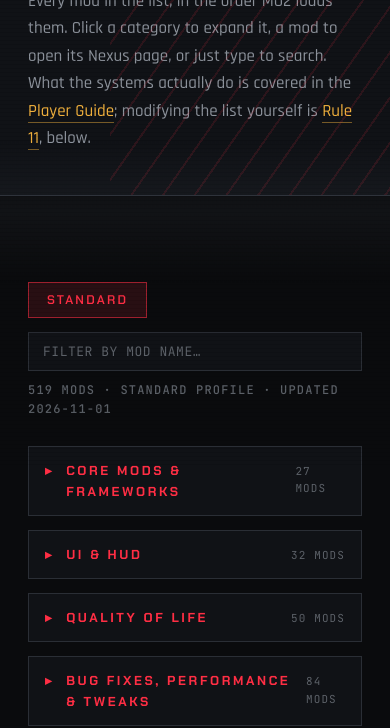
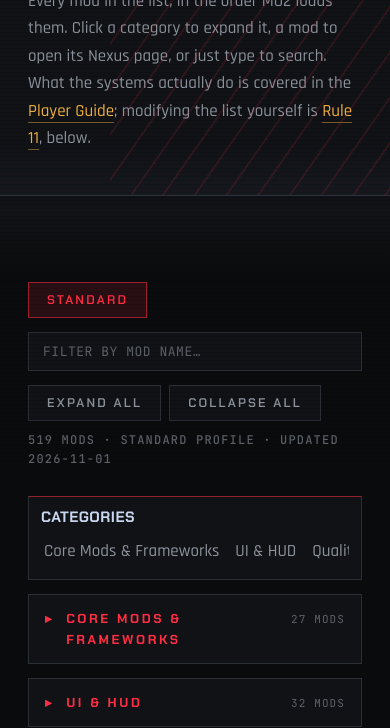
Before and after one commit to qcargile/Chrome-Blood, a plain HTML site: page docs/mods.html in a window 390 px wide. Shown: the part 376-1104 px from the top of the page. Drawn offline with nearby package versions, Linux system fonts and the light colour scheme; no server answers.

Commit message:
Improve navigation on the load order page

```diff
--- a/docs/assets/style.css
+++ b/docs/assets/style.css
@@ -748,6 +748,8 @@ details.fold .fold-body { padding: 4px 22px 20px; color: var(--text-dim); }
 
 .lo-controls { display: flex; gap: 14px; flex-wrap: wrap; align-items: center; margin: 30px 0 10px; }
 .lo-tabs { display: flex; gap: 8px; }
+.lo-actions { display: flex; gap: 8px; flex-wrap: wrap; }
+.lo-actions[hidden] { display: none; }
 .lo-tab {
   font-family: var(--label);
   font-weight: 600;
@@ -777,7 +779,27 @@ details.fold .fold-body { padding: 4px 22px 20px; color: var(--text-dim); }
 .lo-search:focus { outline: none; border-color: var(--primary-dim); }
 .lo-search::placeholder { color: var(--text-faint); }
 .lo-meta { font-family: var(--mono); font-size: 12px; letter-spacing: 0.1em; color: var(--text-faint); margin-bottom: 26px; }
-.lo-group { margin: 14px 0; }
+.lo-layout { display: grid; grid-template-columns: minmax(0, 1fr) minmax(190px, 230px); gap: 28px; align-items: start; }
+.lo-layout > #list { grid-area: 1 / 1; min-width: 0; }
+.lo-categories {
+  grid-area: 1 / 2;
+  position: sticky;
+  top: 84px;
+  max-height: calc(100vh - 108px);
+  overflow: auto;
+  scrollbar-color: var(--line) var(--bg2);
+  scrollbar-width: thin;
+  padding: 10px 16px 12px;
+  background: var(--bg2);
+  border: 1px solid var(--line);
+  border-top-color: var(--primary-dim);
+}
+.lo-categories h2 { margin: 4px 0 8px; font: 700 15px var(--label); color: var(--secondary); }
+.lo-categories ul { list-style: none; padding: 0; margin: 0; }
+.lo-categories a { display: block; border: 0; padding: 5px 0; line-height: 1.3; color: var(--text-dim); }
+.lo-categories a:hover { color: var(--gold-bright); }
+.lo-actions button:focus-visible, .lo-categories a:focus-visible, .lo-group summary:focus-visible, .lo-search:focus-visible { outline: 2px solid var(--primary); outline-offset: 2px; }
+.lo-group { margin: 0 0 14px; scroll-margin-top: 84px; }
 .lo-group summary {
   cursor: pointer;
   list-style: none;
@@ -800,16 +822,39 @@ details.fold .fold-body { padding: 4px 22px 20px; color: var(--text-dim); }
 .lo-group summary::before { content: "▸ "; }
 .lo-group[open] summary::before { content: "▾ "; }
 .lo-group summary::-webkit-details-marker { display: none; }
-.lo-group summary small { font-family: var(--mono); font-weight: 400; font-size: 11px; color: var(--text-faint); letter-spacing: 0.1em; margin-left: auto; }
-.lo-group .lo-list { padding: 4px 6px 10px; }
-.lo-list { list-style: none; }
-.lo-row { display: flex; align-items: baseline; gap: 14px; padding: 7px 6px; border-bottom: 1px dashed rgba(61, 67, 76, 0.45); }
-.lo-row .idx { font-family: var(--mono); font-size: 11px; color: var(--text-faint); min-width: 34px; text-align: right; flex: none; }
+.lo-group summary small { font-family: var(--mono); font-weight: 400; font-size: 11px; color: var(--text-faint); letter-spacing: 0.1em; margin-left: auto; white-space: nowrap; }
+.lo-list { width: 100%; table-layout: fixed; border-collapse: collapse; }
+.lo-list th, .lo-list td { padding: 7px 8px; vertical-align: baseline; overflow-wrap: anywhere; }
+.lo-list th {
+  text-align: left;
+  border-bottom: 1px solid var(--line);
+  color: var(--secondary);
+  font: 600 12px var(--label);
+  letter-spacing: 0.08em;
+  white-space: nowrap;
+}
+.lo-list th:first-child { width: 62px; }
+.lo-list th:last-child { width: 96px; }
+.lo-row td { border-bottom: 1px dashed rgba(61, 67, 76, 0.45); }
+.lo-row .idx { font-family: var(--mono); font-size: 11px; color: var(--text-faint); }
 .lo-row .nm { color: var(--text-dim); }
 .lo-row a.nm { color: var(--text-dim); }
 .lo-row a.nm:hover { color: var(--gold-bright); border-bottom-color: var(--gold-bright); }
-.lo-row .vv { font-family: var(--mono); font-size: 12px; color: var(--secondary-dim); margin-left: auto; flex: none; }
-.lo-row.hide, .lo-group.hide { display: none; }
+.lo-row .vv { font-family: var(--mono); font-size: 12px; color: var(--secondary-dim); }
+
+@media (max-width: 900px) {
+  .lo-layout { display: block; }
+  .lo-categories { z-index: 2; margin-bottom: 14px; padding: 6px 12px 8px; overflow: visible; }
+  .lo-categories ul { display: flex; gap: 16px; overflow-x: auto; padding: 0 3px 4px; }
+  .lo-categories li { flex: 0 0 auto; }
+  .lo-group { scroll-margin-top: 198px; }
+}
+
+@media (max-width: 700px) {
+  .lo-categories { top: 0; }
+  .lo-group { scroll-margin-top: 114px; }
+  .lo-list th:last-child { width: 78px; }
+}
 
 .ver-nav { display: flex; flex-wrap: wrap; gap: 8px; margin: 26px 0 8px; }
 .ver-nav a {
--- a/docs/mods.html
+++ b/docs/mods.html
@@ -10,7 +10,7 @@
 <link rel="preconnect" href="https://fonts.googleapis.com">
 <link rel="preconnect" href="https://fonts.gstatic.com" crossorigin>
 <link href="https://fonts.googleapis.com/css2?family=Rajdhani:wght@500;600;700&family=Chakra+Petch:wght@500;600;700&family=JetBrains+Mono:wght@400;500;700&display=swap" rel="stylesheet">
-<link rel="stylesheet" href="assets/style.css?v=20261122a">
+<link rel="stylesheet" href="assets/style.css?v=20261122b">
 </head>
 <body>
 
@@ -45,9 +45,19 @@
     <div class="lo-controls">
       <div class="lo-tabs" id="tabs"></div>
       <input class="lo-search" id="search" type="search" placeholder="FILTER BY MOD NAME…" aria-label="Filter mods by name">
+      <div class="lo-actions" id="category-actions" hidden>
+        <button class="lo-tab" id="expand-categories" type="button" aria-controls="list">Expand all</button>
+        <button class="lo-tab" id="collapse-categories" type="button" aria-controls="list">Collapse all</button>
+      </div>
     </div>
-    <p class="lo-meta" id="meta">PULLING MANIFEST…</p>
-    <div id="list"></div>
+    <p class="lo-meta" id="meta" role="status">PULLING MANIFEST…</p>
+    <div class="lo-layout">
+      <nav class="lo-categories" id="categories" aria-label="Mod categories" hidden>
+        <h2>Categories</h2>
+        <ul id="category-links"></ul>
+      </nav>
+      <div id="list"></div>
+    </div>
 
     <div class="sec-head" style="margin-top:70px;"><span class="sec-tag">RULE 11 · MODIFYING THE LIST</span><span class="rule"></span></div>
     <div class="md" id="rule11"><p class="loading">PULLING FEED FROM ARCHIVE…</p></div>
@@ -76,29 +86,24 @@
   var metaEl = document.getElementById("meta");
   var tabsEl = document.getElementById("tabs");
   var searchEl = document.getElementById("search");
+  var categoriesEl = document.getElementById("categories");
+  var categoryLinksEl = document.getElementById("category-links");
+  var actionsEl = document.getElementById("category-actions");
+  var groups = [];
 
   function render() {
     var profile = data.profiles[active];
-    listEl.innerHTML = "";
-    var group = null;
-    var groupEl = null;
-    var ulEl = null;
+    listEl.replaceChildren();
+    categoryLinksEl.replaceChildren();
+    groups = [];
+    var group;
     profile.mods.forEach(function (m, i) {
-      if (m.g !== group) {
-        group = m.g;
-        groupEl = document.createElement("details");
-        groupEl.className = "lo-group";
-        var h = document.createElement("summary");
-        h.textContent = group || "Ungrouped";
-        groupEl.appendChild(h);
-        ulEl = document.createElement("ul");
-        ulEl.className = "lo-list";
-        groupEl.appendChild(ulEl);
-        listEl.appendChild(groupEl);
+      if (!group || m.g !== group.name) {
+        group = addGroup(m.g);
       }
-      var li = document.createElement("li");
-      li.className = "lo-row";
-      var idx = document.createElement("span");
+      var row = group.body.insertRow();
+      row.className = "lo-row";
+      var idx = row.insertCell();
       idx.className = "idx";
       idx.textContent = String(i + 1).padStart(3, "0");
       var nm;
@@ -112,40 +117,87 @@
       }
       nm.className = "nm";
       nm.textContent = m.n;
-      li.appendChild(idx);
-      li.appendChild(nm);
-      if (m.v) {
-        var vv = document.createElement("span");
-        vv.className = "vv";
-        vv.textContent = "v" + m.v;
-        li.appendChild(vv);
-      }
-      ulEl.appendChild(li);
-    });
-    document.querySelectorAll(".lo-group").forEach(function (g) {
-      var h = g.querySelector("summary");
-      var small = document.createElement("small");
-      small.textContent = g.querySelectorAll(".lo-row").length + " MODS";
-      h.appendChild(small);
+      row.insertCell().appendChild(nm);
+      var vv = row.insertCell();
+      vv.className = "vv";
+      vv.textContent = m.v ? "v" + m.v : "—";
+      group.rows.push({ element: row, name: m.n.toLowerCase() });
     });
     applyFilter();
+  }
+
+  function addGroup(name) {
+    var title = name || "Ungrouped";
+    var details = document.createElement("details");
+    details.className = "lo-group";
+    details.id = "category-" + (groups.length + 1);
+    details.tabIndex = -1;
+    var summary = document.createElement("summary");
+    summary.textContent = title;
+    var count = document.createElement("small");
+    summary.appendChild(count);
+
+    var table = document.createElement("table");
+    table.className = "lo-list";
+    table.setAttribute("aria-label", title);
+    var headings = table.createTHead().insertRow();
+    ["Order", "Mod", "Version"].forEach(function (title) {
+      var heading = document.createElement("th");
+      heading.scope = "col";
+      heading.textContent = title;
+      headings.appendChild(heading);
+    });
+    var body = table.createTBody();
+    details.append(summary, table);
+    listEl.appendChild(details);
+
+    var link = document.createElement("a");
+    link.href = "#" + details.id;
+    link.textContent = title;
+    link.addEventListener("click", function () { details.open = true; });
+    var item = document.createElement("li");
+    item.appendChild(link);
+    categoryLinksEl.appendChild(item);
+
+    var group = { name: name, details: details, body: body, count: count, item: item, rows: [] };
+    groups.push(group);
+    return group;
   }
 
   function applyFilter() {
     var q = searchEl.value.trim().toLowerCase();
     var shown = 0;
     var total = data.profiles[active].mods.length;
-    document.querySelectorAll(".lo-row").forEach(function (row) {
-      var hit = !q || row.querySelector(".nm").textContent.toLowerCase().indexOf(q) !== -1;
-      row.classList.toggle("hide", !hit);
-      if (hit) shown++;
+    groups.forEach(function (group) {
+      var hits = 0;
+      group.rows.forEach(function (row) {
+        var hit = row.name.includes(q);
+        row.element.hidden = !hit;
+        if (hit) hits++;
+      });
+      shown += hits;
+      group.details.hidden = group.item.hidden = hits === 0;
+      group.details.open = Boolean(q && hits);
+      group.count.textContent = (q ? hits + " / " : "") + group.rows.length + " MODS";
     });
-    document.querySelectorAll(".lo-group").forEach(function (g) {
-      var hits = g.querySelectorAll(".lo-row:not(.hide)").length;
-      g.classList.toggle("hide", hits === 0);
-      g.open = q ? hits > 0 : false;
+    categoriesEl.hidden = actionsEl.hidden = shown === 0;
+    metaEl.textContent = shown === 0 && q ? "No mods match your search." : (q ? shown + " / " + total : total) + " MODS · " + active.toUpperCase() + " PROFILE · UPDATED " + data.generated;
+  }
+
+  function setExpanded(open) {
+    groups.forEach(function (group) {
+      if (!group.details.hidden) group.details.open = open;
     });
-    metaEl.textContent = (q ? shown + " / " + total : total) + " MODS · " + active.toUpperCase() + " PROFILE · UPDATED " + data.generated;
+  }
+
+  function openLinkedGroup() {
+    var linked = groups.find(function (group) {
+      return !group.details.hidden && "#" + group.details.id === location.hash;
+    });
+    if (linked) {
+      linked.details.open = true;
+      linked.details.scrollIntoView();
+    }
   }
 
   var SRC = "https://raw.githubusercontent.com/qcargile/Chrome-Blood/b086c768c8ce9f8234c549bfd405e5b9f5999dc3/Modlist/loadorder.json";
@@ -161,6 +213,7 @@
       active = names[0];
       names.forEach(function (name) {
         var b = document.createElement("button");
+        b.type = "button";
         b.className = "lo-tab";
         b.textContent = name;
         b.addEventListener("click", function () {
@@ -172,7 +225,11 @@
       });
       tabsEl.firstChild.classList.add("active");
       searchEl.addEventListener("input", applyFilter);
+      document.getElementById("expand-categories").addEventListener("click", function () { setExpanded(true); });
+      document.getElementById("collapse-categories").addEventListener("click", function () { setExpanded(false); });
+      window.addEventListener("hashchange", openLinkedGroup);
       render();
+      openLinkedGroup();
     })
     .catch(function (err) {
       metaEl.innerHTML = 'MANIFEST UNAVAILABLE — ' + err.message + '. <a href="https://github.com/qcargile/Chrome-Blood/blob/main/Modlist/loadorder.json">View the raw file on GitHub</a>.';
```
Also changed, not shown: docs/404.html (+1 -1 lines), docs/changelog.html (+1 -1 lines), docs/faq.html (+1 -1 lines), docs/guide.html (+1 -1 lines), docs/index.html (+1 -1 lines), docs/install.html (+1 -1 lines).
